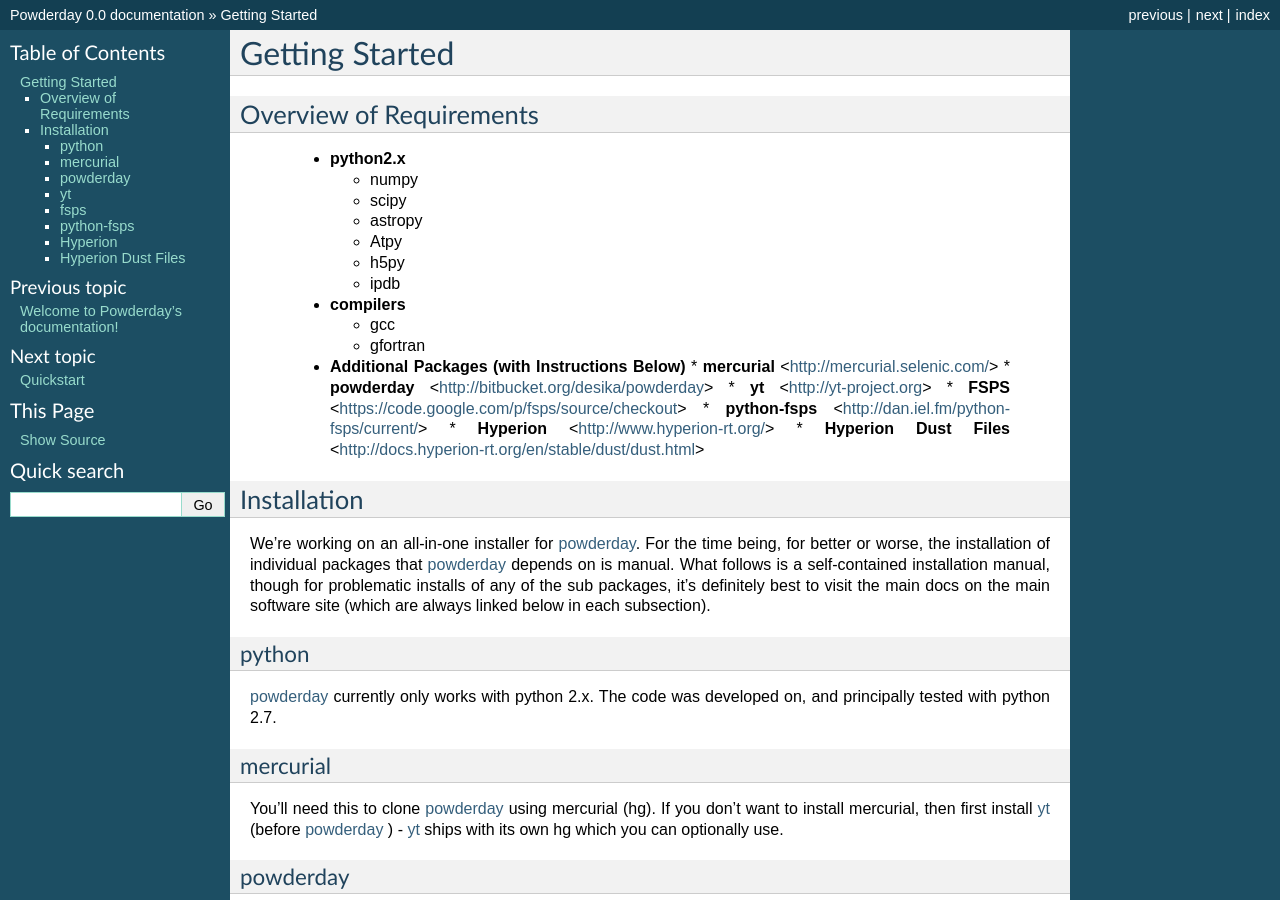
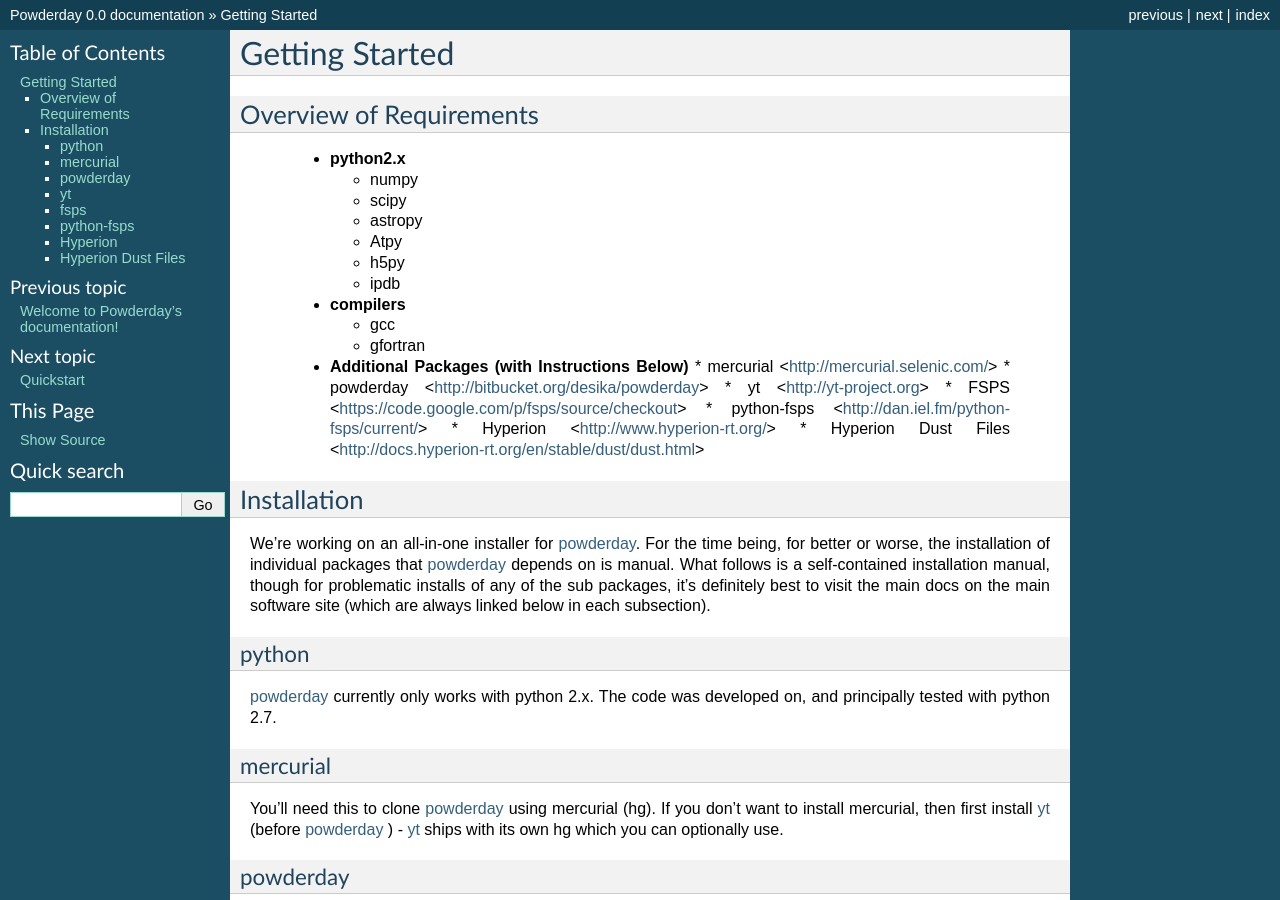
Before and after one commit to dnarayanan/powderday, a Sphinx documentation site: the page built from docs/installation.rst, in a window 1280 px wide and 900 px high. Built offline with Sphinx 7.4.7, drawn with Linux system fonts in a browser that asks for light colours.

```diff
--- a/docs/installation.rst
+++ b/docs/installation.rst
@@ -20,13 +20,13 @@ Overview of Requirements
 
 
 	* **Additional Packages (with Instructions Below)**
-	  * **mercurial** <http://mercurial.selenic.com/>
-	  * **powderday** <http://bitbucket.org/desika/powderday>
-	  * **yt** <http://yt-project.org>
-	  * **FSPS** <https://code.google.com/p/fsps/source/checkout>
-	  * **python-fsps** <http://dan.iel.fm/python-fsps/current/>
-	  * **Hyperion** <http://www.hyperion-rt.org/>
-	  * **Hyperion Dust Files** <http://docs.hyperion-rt.org/en/stable/dust/dust.html>
+	  * mercurial  <http://mercurial.selenic.com/>
+	  * powderday <http://bitbucket.org/desika/powderday>
+	  * yt <http://yt-project.org>
+	  * FSPS <https://code.google.com/p/fsps/source/checkout>
+	  * python-fsps <http://dan.iel.fm/python-fsps/current/>
+	  * Hyperion <http://www.hyperion-rt.org/>
+	  * Hyperion Dust Files <http://docs.hyperion-rt.org/en/stable/dust/dust.html>
 
 
 Installation
```
